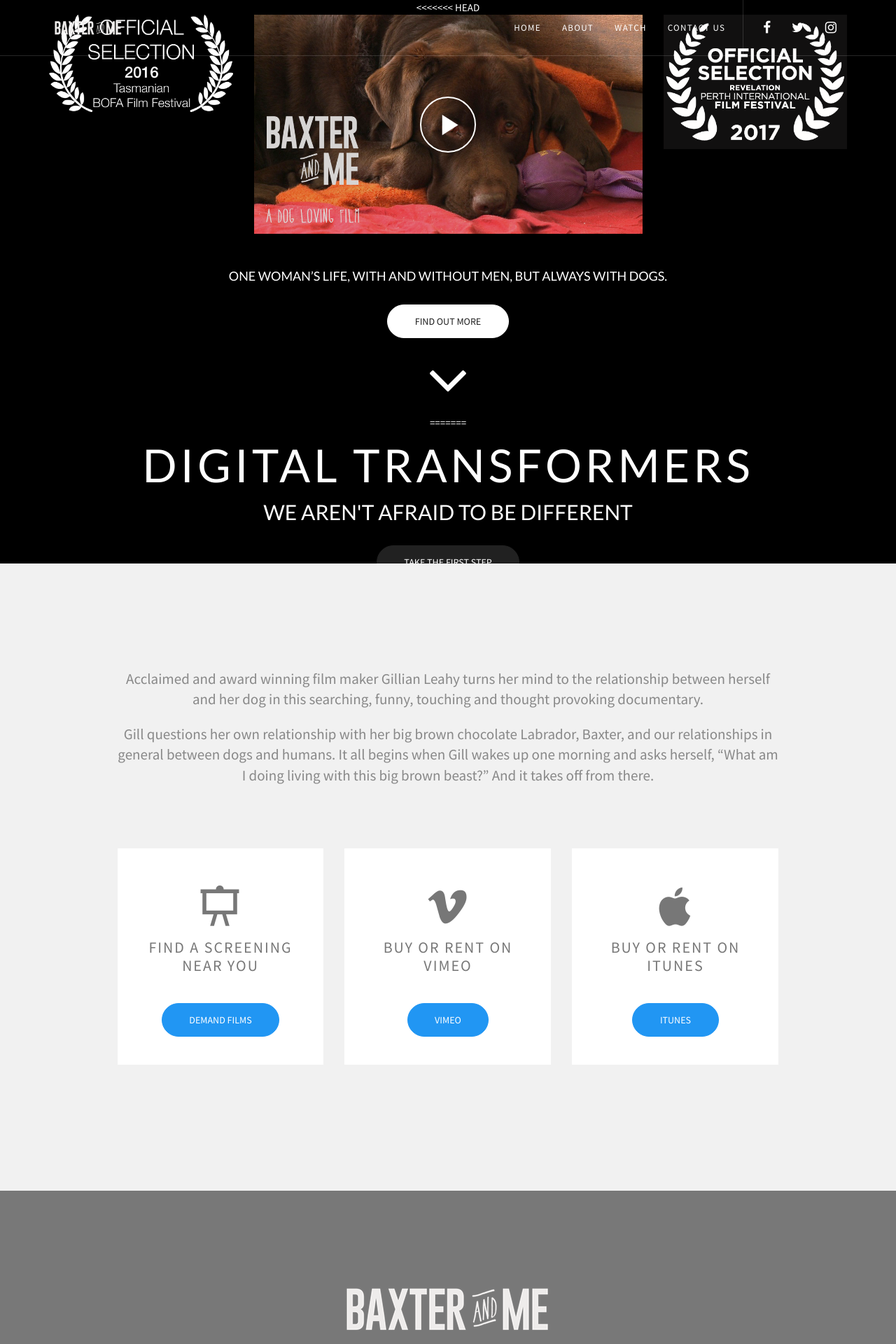
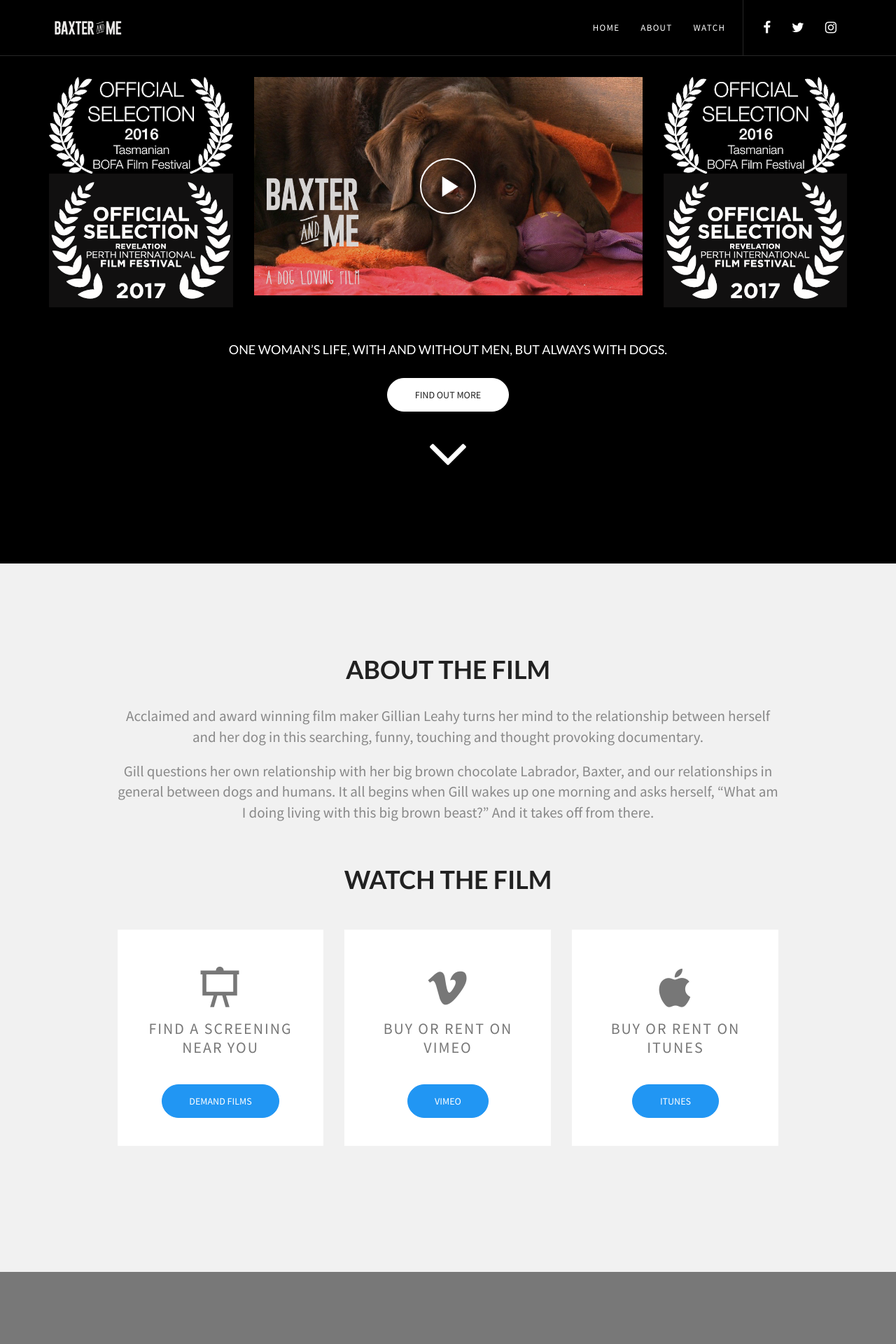
Before and after one commit to pedrogrande/rails510bootstrap3, a Rails app: page / in a window 1280 px wide. Shown: the top 1920 px of the page at 70% size. Run offline with Rails 7, Linux system fonts and the light colour scheme; style sheets or scripts are compiled from the project's sources; parts of the project's set-up code (start-up, migrations or seed data) failed here and were passed over; some libraries are stand-ins or nearby versions.

Commit message:
update for heroku

```diff
--- a/app/views/enquiries/_form.html.erb
+++ b/app/views/enquiries/_form.html.erb
@@ -19,7 +19,7 @@
   <div class="form-inputs">
     <%= f.input :name, label: false, placeholder: 'Your name' %>
     <%= f.input :email, label: false, placeholder: 'Your email' %>
-    <%= f.input :subject, label: false, collection: ['Test'], prompt: 'Select enquiry type' %>
+    <%= f.input :subject, label: false, collection: ['Screening enquiry', 'Purchase enquiry', 'General enquiry'], prompt: 'Select enquiry type' %>
     <%= f.input :message, label: false, placeholder: 'Your message', input_html: { rows: 7 } %>
   </div>
 
--- a/app/views/home/index.html.erb
+++ b/app/views/home/index.html.erb
@@ -49,10 +49,10 @@
     <!--=== Collect the nav links, forms, and other content for toggling ===-->
     <div class="navbar-collapse collapse" id="navbar-menu" aria-expanded="false">
       <ul class="nav navbar-nav navbar-right nav-scrollspy-onepage" data-in="fadeInLeft">
-        <li class="scroll"><a href="#home">Home</a></li>
-        <li><a href="/about">About</a></li>
+        <li class="scroll"><a href="#home" data-turbolinks="false">Home</a></li>
+        <li><a href="/about" data-turbolinks="false">About</a></li>
         <li class="scroll"><a href="#watch">Watch</a></li>
-        <li class="scroll"><a href="#contact">Contact Us</a></li>
+        <!-- <li class="scroll"><a href="#contact">Contact Us</a></li> -->
       </ul>
     </div>
     <!--=== /.navbar-collapse ===-->
@@ -65,10 +65,11 @@
   <div class="hero-text-wrap new-bg">
     <div class="hero-text white-color">
       <div class="container text-center">
-<<<<<<< HEAD
         <div class="row">
           <div class=" col-md-3 col-xs-6">
             <img class="img-responsive" src="<%= asset_path 'BOFA.jpg' %>" alt="">
+            <img class="img-responsive" src="<%= asset_path 'Perth.png' %>" alt="">
+
           </div>
           <div class="col-md-6 col-xs-12">
             <div class="arcon-video-box mt-0"> <img class="img-responsive" src="<%= asset_path 'BaxterOverlay.jpg' %>" alt="">
@@ -85,6 +86,7 @@
 
           </div>
           <div class="col-md-3 col-xs-6">
+            <img class="img-responsive" src="<%= asset_path 'BOFA.jpg' %>" alt="">
             <img class="img-responsive" src="<%= asset_path 'Perth.png' %>" alt="">
           </div>
 
@@ -101,12 +103,6 @@
             <h4 class="scroll animated infinite pulse"><a href="#watch" data-turbolinks="false" class="white-color" id="down-arrow"><i class="fa fa-angle-down fa-5x"></i></a></h4>
           </div>
         </div>
-=======
-        <h2 class="white-color text-uppercase font-400 letter-spacing-5">Digital Transformers</h2>
-        <!-- <h1 class="white-color text-uppercase font-700">Be an agent for change</h1> -->
-        <h3 class="white-color font-400 text-uppercase">We aren't afraid to be different</h3>
-        <p class="text-center mt-30"><a class="btn btn-dark btn-circle btn-animate"><span>Take the first step <i class="mdi mdi-arrow-right"></i></span></a> </p>
->>>>>>> 1751610a762262edbe6974ca02d768bfcdc6d9d6
       </div>
     </div>
     </div>
@@ -121,12 +117,12 @@
 <!--=== Video End ======-->
 
 <!--=== Who We Are Start ===-->
-<section class="first-ico-box" id="watch">
+<section class="first-ico-box" id="about">
   <div class="container">
     <div class="row">
       <div class="col-sm-10 section-heading">
-        <!-- <h2 class="text-uppercase">Who We Are</h2>
-        <h4 class="text-uppercase source-font">- The world at your fingertips -</h4> -->
+        <h2 class="text-uppercase">About the film</h2>
+        <!-- <h4 class="text-uppercase source-font">- The world at your fingertips -</h4> -->
         <div class="mt-30">
           <p class="lead">
             Acclaimed and award winning film maker Gillian Leahy turns her mind to the relationship between herself and her dog in this searching, funny, touching and thought provoking documentary.
@@ -135,7 +131,9 @@
             Gill questions her own relationship with her big brown chocolate Labrador, Baxter, and our relationships in general between dogs and humans. It all begins when Gill wakes up one morning and asks herself, “What am I doing living with this big brown beast?” And it takes off from there.
           </p>
         </div>
-        <div class="row mt-50">
+
+        <div class="row mt-50" id="watch">
+          <h2 class="text-uppercase">Watch the film</h2>
           <div class="col-md-4 pricing-table col-sm-6 wow fadeTop" data-wow-delay="0.1s">
             <div class="pricing-box">
               <h4>
@@ -235,19 +233,18 @@
 
 
 <!--=== Contact Us Start ======-->
-<section class="contact-us pt-0" id="contact">
+<!-- <section class="contact-us pt-0" id="contact">
   <div class="container">
     <div class="row mt-50">
       <div class="row">
         <div class="col-md-8 section-heading">
           <h2 class="text-uppercase">Get in touch. We're friendly.</h2>
-          <!-- <p>Lorem ipsum dolor sit amet, consectetur adipiscing elit. Morbi eget nisl gravida, interdum nunc quis, faucibus ligula. Nam eu neque nunc. Suspendisse egestas dolor ante, nec tincidunt sem malesuada at.</p> -->
         </div>
       </div>
       <div class="col-md-8 col-md-offset-2">
-        <%= render 'enquiries/form' %>
+        <%# render 'enquiries/form' %>
       </div>
     </div>
   </div>
-</section>
+</section> -->
 <!--=== Contact Us End ======-->
```
Also changed, not shown: app/views/pages/about.html.erb (+4 -24 lines), app/assets/images/BOFA.jpg.
